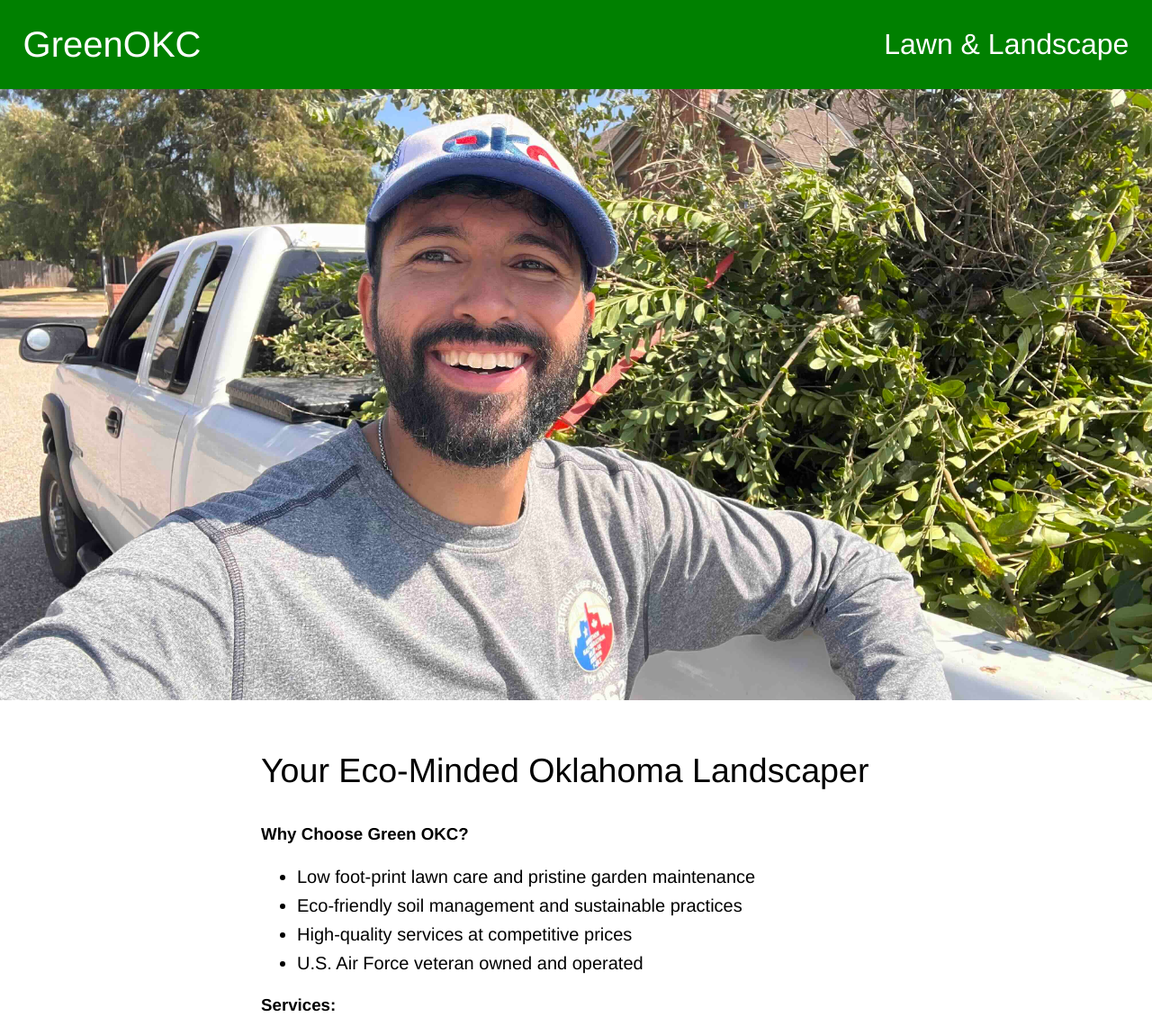
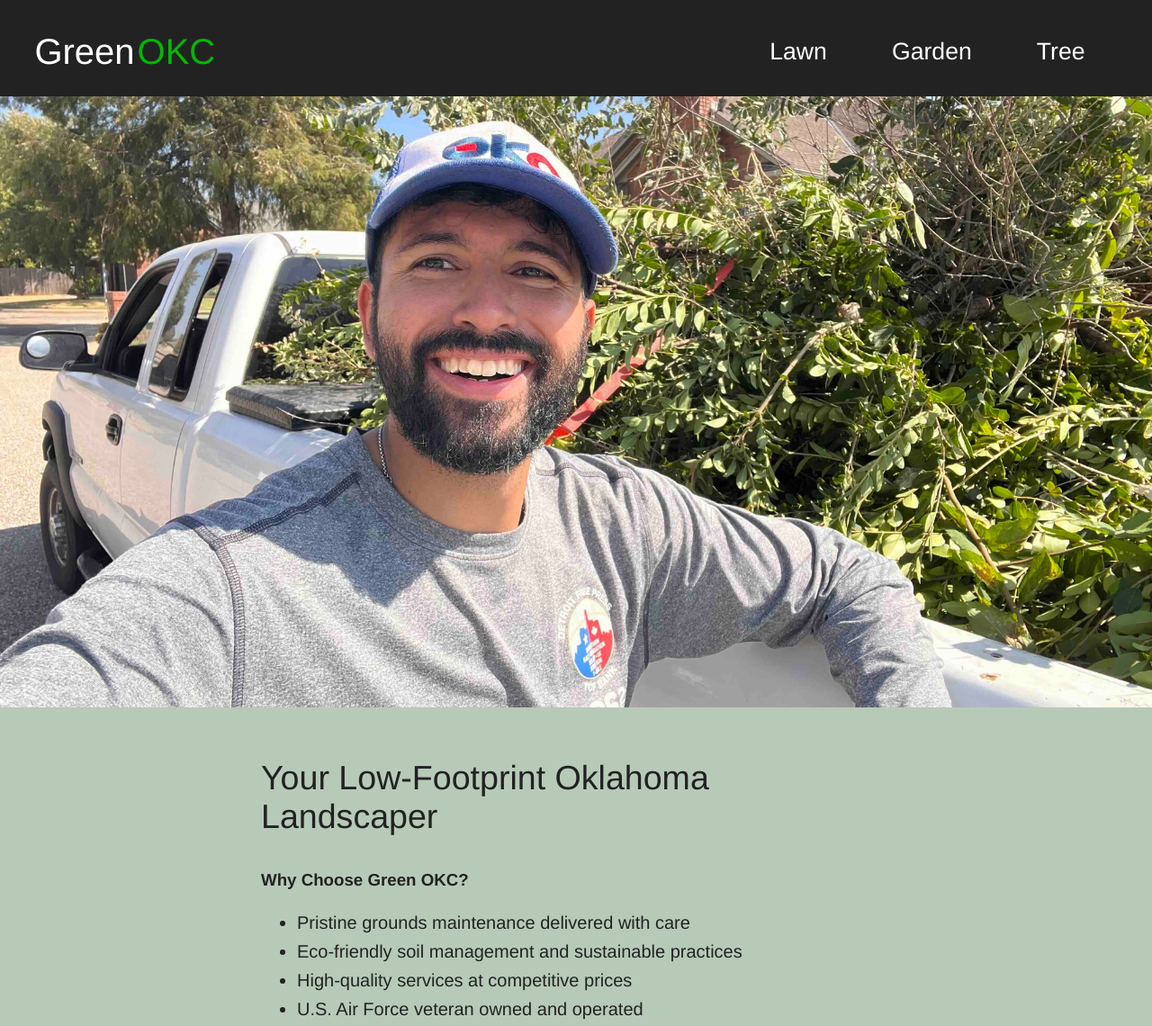
Before and after one commit to christian-m-castillo/green-okc, a plain HTML site: page index.html in a window 1280 px wide. Shown: the top 1140 px of the page at 90% size. Drawn offline with Linux system fonts and the light colour scheme.

Commit message:
styling and content update

```diff
--- a/css/styles.css
+++ b/css/styles.css
@@ -1,3 +1,7 @@
+:root {
+  --primary-color: rgb(5, 182, 5)
+}
+
 body {
   font-family: Helvetica, sans-serif;
   box-sizing: border-box;
@@ -5,15 +9,16 @@ body {
   padding: 0;
   background-color: #fff;
   max-width: 100vw;
+  background-color: rgb(183, 202, 184);
 }
 
 header {
   display: flex;
   align-items: center;
   justify-content: space-between;
-  padding: 0 2vw 0 2vw;
+  padding: 1vmin 3vw 0 3vw;
   color: white;
-  background-color: green;
+  background-color: #222;
 
 }
 
@@ -22,9 +27,27 @@ h1 {
   font-weight: 100;
 }
 
-h2 {
-  font-size: 4vmin;
+#okc {
+  color: var(--primary-color);
+  font-weight: 400;
+  margin: 3px;
+}
+
+.header-nav {
+  display: flex;
+  justify-content: space-around;
+  width: 33vw;
+}
+
+.header-nav li {
+  font-size: 3.33vmin;
   font-weight: 100;
+  list-style: none;
+}
+
+.header-nav li a {
+  color: #fff;
+  text-decoration: none;
 }
 
 main {
@@ -33,6 +56,7 @@ main {
   padding: 2vmin 7vmin;
   flex-direction: column;
   align-items: center;
+  color: #222;
 }
 
 
@@ -51,7 +75,7 @@ ul {
 }
 
 #contact {
-  border: 1px solid #ccc;
+  border: 1px solid #222;
   border-radius: 15px;
   display: flex;
   flex-direction: column;
@@ -75,60 +99,7 @@ ul {
 footer {
   text-align: center;
   padding: 5vmin;
-  background-color: green;
-  color: #fff;
+  background-color: #222;
+  color: var(--primary-color);
   height: 12vmin;
 }
-/*
-.container {
-  padding: 20px;
-  margin-top: 5vmin;
-  padding: 5vmin;
-  border-radius: 15px;
-  border: 1px solid #333;
-  width: 100%;
-}
-
-.container h1 {
-  color: #4CAF50;
-  text-align: center;
-  margin-bottom: 20px;
-}
-
-.form-group {
-  margin-bottom: 15px;
-}
-
-label {
-  display: block;
-  margin-bottom: 5px;
-  color: #333;
-}
-
-input, select, textarea {
-  width: 100%;
-  padding: 10px;
-  border: 1px solid #ccc;
-  border-radius: 4px;
-}
-
-button {
-  width: 100%;
-  padding: 10px;
-  background-color: #4CAF50;
-  color: white;
-  border: none;
-  border-radius: 4px;
-  cursor: pointer;
-}
-
-button:hover {
-  background-color: #45a049;
-}
-
-#successMessage {
-  color: green;
-  text-align: center;
-  margin-top: 20px;
-}
-*/
--- a/index.html
+++ b/index.html
@@ -3,13 +3,17 @@
 <head>
     <meta charset="UTF-8">
     <meta name="viewport" content="width=device-width, initial-scale=1.0">
-    <title>Green OKC - Premier Landscaping in Oklahoma City</title>
+    <title>Green OKC: Lawn, Garden, & Tree</title>
     <link rel="stylesheet" href="./css/styles.css">
 </head>
 <body>
     <header>
-        <h1>GreenOKC</h1>
-        <h2>Lawn & Landscape</h2>
+        <h1>Green<span id="okc">OKC</span></h1>
+        <ul class="header-nav">
+          <li><a href="#lawn">Lawn</a></li>
+          <li><a href="#garden">Garden</a></li>
+          <li><a href="#tree">Tree</a></li>
+        </ul>
     </header>
 
     <div class="hero">
@@ -20,7 +24,7 @@
 
         <section>
             <h3 class="intro-title">
-                Your Eco-Minded Oklahoma Landscaper
+                Your Low-Footprint Oklahoma Landscaper
             </h3>
         </section>
 
@@ -28,8 +32,7 @@
         <section id="why-choose">
             <h3>Why Choose Green OKC?</h3>
             <ul>
-                <!--<li>Horticultural Expertise: Our team is skilled in native flora and fauna, ensuring your landscape thrives naturally and beautifully.</li>-->
-                <li>Low foot-print lawn care and pristine garden maintenance</li>
+                <li>Pristine grounds maintenance delivered with care</li>
                 <li>Eco-friendly soil management and sustainable practices</li>
                 <li>High-quality services at competitive prices</li>
                 <li>U.S. Air Force veteran owned and operated</li>
@@ -41,52 +44,13 @@
             <h3>Services:</h3>
             <ul>
                 <li>Mowing, line-trimming, edging, & blowing</li>
-                <li>Flower, shrub and small tree- planting, care and removal</li>
+                <li>Flower, shrub and tree: planting, transplanting, care, and removal</li>
                 <li>Fall, spring, and yard refuse clean-up</li>
                 <li>Soil health assessment and management</li>
                 <li>Pollinator garden consulting and installation</li>
             </ul>
         </section>
-        <!--
-        <div class="container">
-            <h1>Request an Estimate</h1>
-            <form id="estimateForm">
-              <div class="form-group">
-                <label for="name">Full Name:</label>
-                <input type="text" id="name" name="name" required>
-              </div>
 
-              <div class="form-group">
-                <label for="email">Email:</label>
-                <input type="email" id="email" name="email" required>
-              </div>
-
-              <div class="form-group">
-                <label for="phone">Phone Number:</label>
-                <input type="tel" id="phone" name="phone" pattern="[0-9]{10}" required>
-              </div>
-
-              <div class="form-group">
-                <label for="service">Type of Service:</label>
-                <select id="service" name="service" required>
-                  <option value="" disabled selected>Select a service</option>
-                  <option value="lawnCare">Lawn Care</option>
-                  <option value="landscaping">Landscaping</option>
-                  <option value="garden">Garden Services</option>
-                  <option value="cleanup">Cleanup</option>
-                </select>
-              </div>
-
-              <div class="form-group">
-                <label for="message">Additional Details:</label>
-                <textarea id="message" name="message" rows="5" placeholder="Describe the project..." required></textarea>
-              </div>
-
-              <button type="submit">Submit Request</button>
-            </form>
-            <p id="successMessage"></p>
-          </div>
-        -->
           <section id="contact">
             <h3>Contact</h3>
             <p><strong>Call/Text:</strong> <a href="tel:+14053966264">(405) 396-6264</a></p>
```
